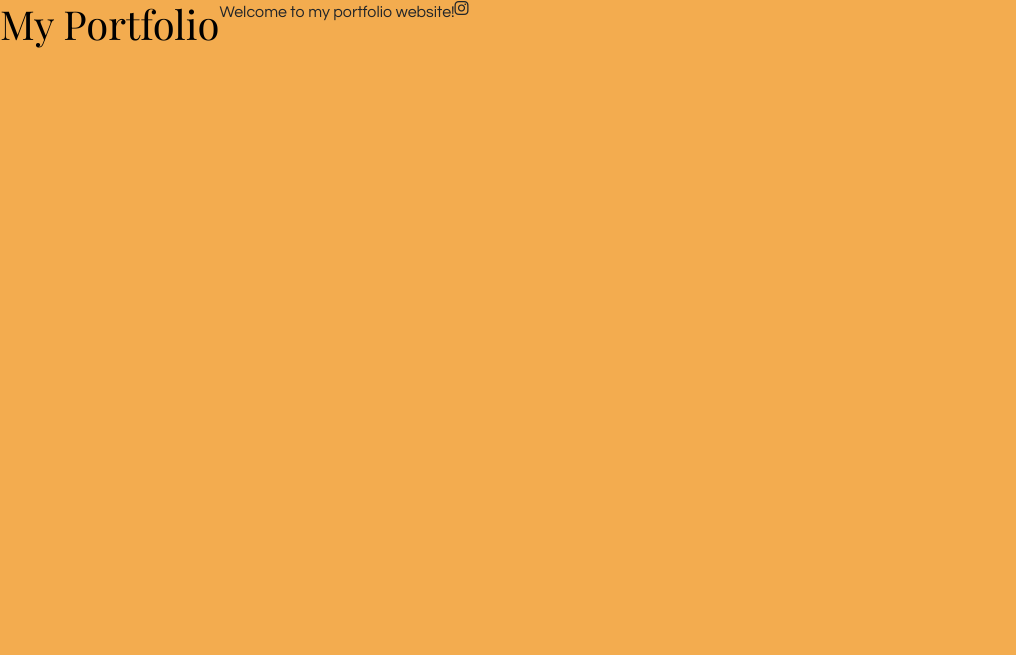
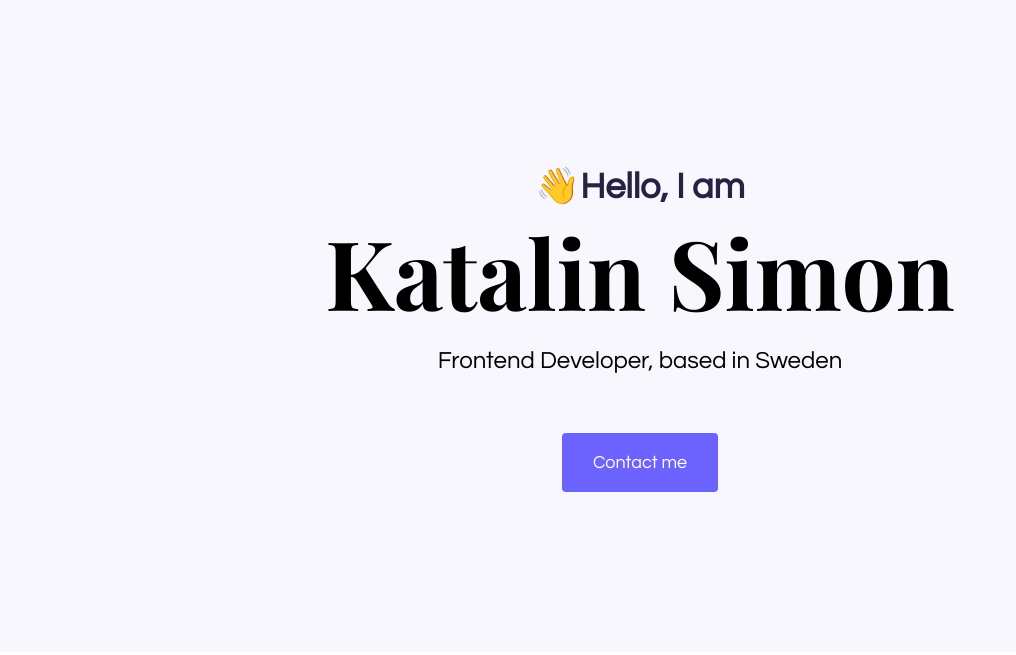
Before and after one commit to Meggyis/portfolio-project, a plain HTML site: page index.html in a window 1280 px wide. Shown: the whole page, without its empty margins (0-1016 px from the left). Drawn offline with nearby package versions, Linux system fonts and the light colour scheme; a web font is replaced by a local one.

Commit message:
Added CSS

```diff
--- a/index.html
+++ b/index.html
@@ -19,10 +19,14 @@
     <title>Portfolio Project</title>
 </head>
 <body>
-    <div class="d-flex">
-    <h1>My Portfolio</h1>
-    <p>Welcome to my portfolio website!</p>
-     <i class="fab fa-instagram"></i>
+
+  <div class="hero">
+    <p>👋Hello, I am</p>
+    <h1>Katalin Simon</h1>
+    <h2 class="mb-5">Frontend Developer, based in Sweden</h2>
+    <div>
+    <a href="#" class="btn btn-branding">Contact me</a>
+</div>
     </div>
 </body>
 </html>
--- a/styles/portfolio.css
+++ b/styles/portfolio.css
@@ -1,12 +1,53 @@
+:root {
+    --branding-color: #6c63ff;
+    --secondary-color: #f9f7fe;
+    --heading-font-family: 'Playfair Display', serif;
+    --default-font-family: 'Questrial', sans-serif;
 
+}
+body {
+    margin: 0;
+    padding: 0;
+}
+h1, h2, h3, h4, h5, h6 {
+    font-family: var(--heading-font-family);
+    font-weight: bold;
+    color: black;
+}
+h1 {
+    font-size: 96px;
 
-body {
-    background-color: rgb(243, 172, 79);
-    font-family: 'Questrial', sans-serif;
+}
+p {
+    font-family: var(--default-font-family);
+    font-weight: normal;
+    margin: 0;
 }
 
-h1 {
-    font-family: 'Playfair Display', serif;
+.hero {
+    background: var(--secondary-color);
+    text-align: center;
+    padding: 160px 20px;
+}
+.hero p {
+    font-size: 36px;
+    font-weight: bold;
+    color: #272142;
+}
+.hero h2 {
+    font-family: var(--default-font-family);
+    font-size: 24px;
     font-weight: normal;
-    color: black;
+    line-height: 2;
 }
+.btn-branding {
+    background: var(--branding-color);
+    color: white;
+    font-size: 18px;
+    line-height: 27px;
+    padding: 15px 30px;
+    border-radius: 4px;
+    text-decoration: none;
+    font-family: var(--default-font-family);
+    font-weight: normal;
+}
```
